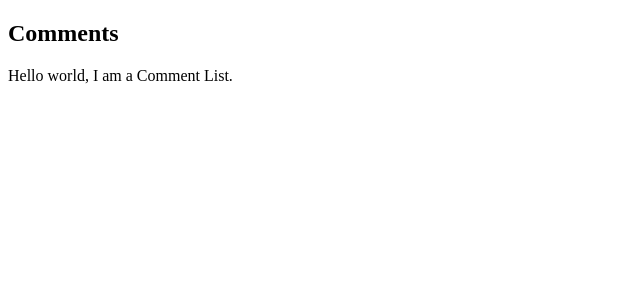
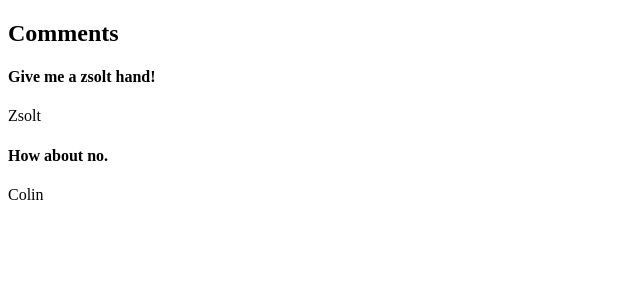
Before and after one commit to markpackham/comments, a React (Create React App) app: page / in a window 1280 px wide. Shown: the top 300 px of the page, without its empty margins (0-640 px from the left). Built offline with nearby package versions, Linux system fonts and the light colour scheme.

Commit message:
add Comment, "PHP is magic"

```diff
--- /dev/null
+++ b/src/components/Comment.js
@@ -0,0 +1,14 @@
+import React, {Component} from "react";
+
+class Comment extends Component{
+    render(){
+        return(
+            <div className="comment">
+                <h4>{this.props.children}</h4>
+                <p>{this.props.author}</p>
+            </div>
+        )
+    }
+}
+
+export default Comment;
--- a/src/components/CommentList.js
+++ b/src/components/CommentList.js
@@ -1,10 +1,12 @@
 import React, {Component} from "react";
+import Comment from "./Comment";
 
 export default class CommentList extends Component{
     render(){
         return(
             <div className="comment-list">
-                Hello world, I am a Comment List.
+                <Comment author="Zsolt">Give me a zsolt hand!</Comment>
+                <Comment author="Colin">How about no.</Comment>
             </div>
         )
 
```
